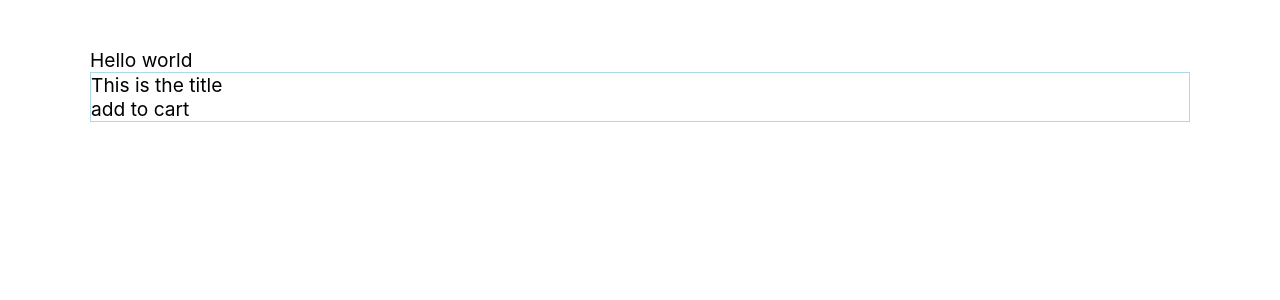
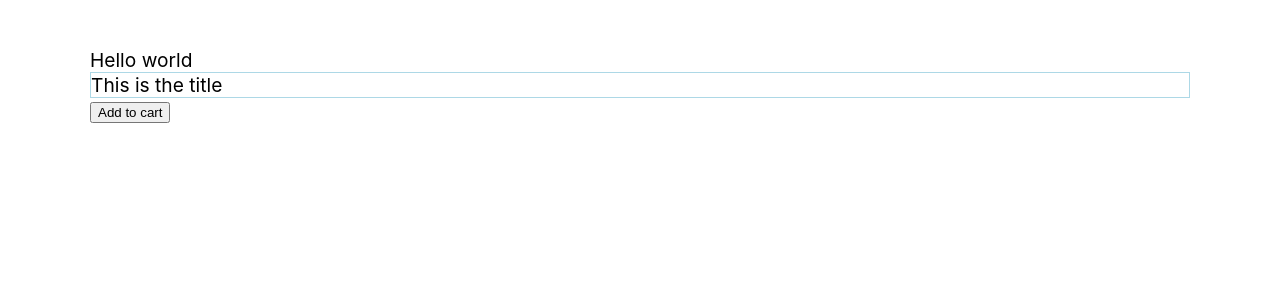
Before and after one commit to amitao/airy-dreams-ecommerce-app, a React (Create React App) app: page / in a window 1280 px wide. Shown: the top 300 px of the page. Built offline with nearby package versions, Linux system fonts and the light colour scheme.

Commit message:
create button reuseable component

```diff
--- a/src/components/App/App.js
+++ b/src/components/App/App.js
@@ -1,16 +1,41 @@
-import React from 'react';
+import React, { Component } from 'react';
 import './App.scss';
 
 import Homepage from '../Homepage/Homepage';
+import Button from '../Button/Button';
 
 
-function App() {
+
+
+class App extends Component  {
+
+  // submit btn function
+  handleSubmit = (e) => {
+    console.log('btn has been clicked');
+  }
+
+
+
+  render() {
     return (
       <div className="main-container">
         Hello world
         <Homepage />
+        <Button type="add-to-cart" handleSubmit={this.handleSubmit} />
       </div>
     );
   }
 
+}
+
+// function App() {
+//   return (
+//     <div className="main-container">
+//       Hello world
+//       <Homepage />
+//       <Button type={submit} handleSubmit={this.handleSubmit} />
+//     </div>
+//   );
+// }
+
 export default App;
--- /dev/null
+++ b/src/components/Button/Button.jsx
@@ -0,0 +1,12 @@
+import React from 'react';
+
+const Button = (props) => {
+  const className = `btn ${props.type}`
+
+  return (
+    <button className={className} onClick={props.handleSubmit}>Add to cart</button>
+  );
+}
+
+
+export default Button;
--- a/src/components/Homepage/Homepage.jsx
+++ b/src/components/Homepage/Homepage.jsx
@@ -7,7 +7,6 @@ const Homepage = () => (
 
     <div className="menu-title">This is the title</div>
     <div className="menu-item"></div>
-    <div className="btn-add-to-cart">add to cart</div>
 
   </div> // end of menu-container
 
```
Lines whose indentation alone changed are shown as unchanged.
